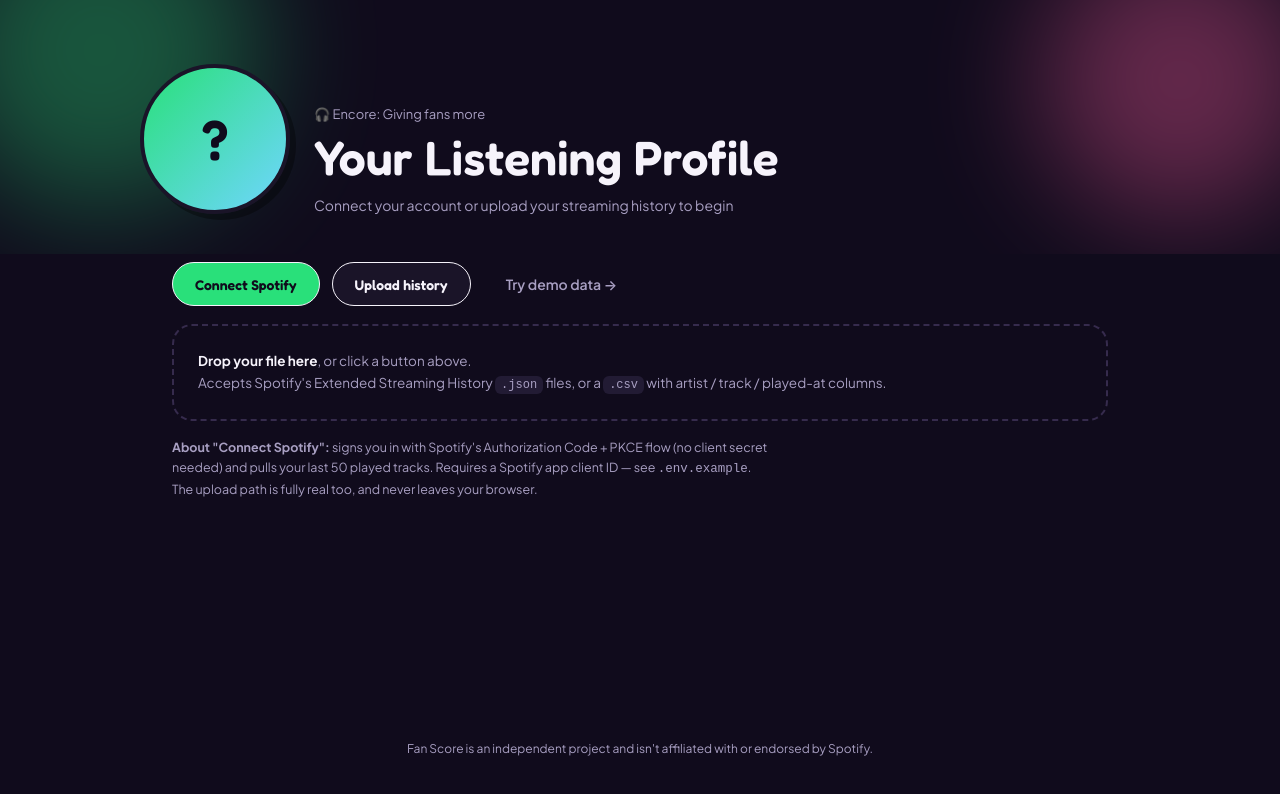
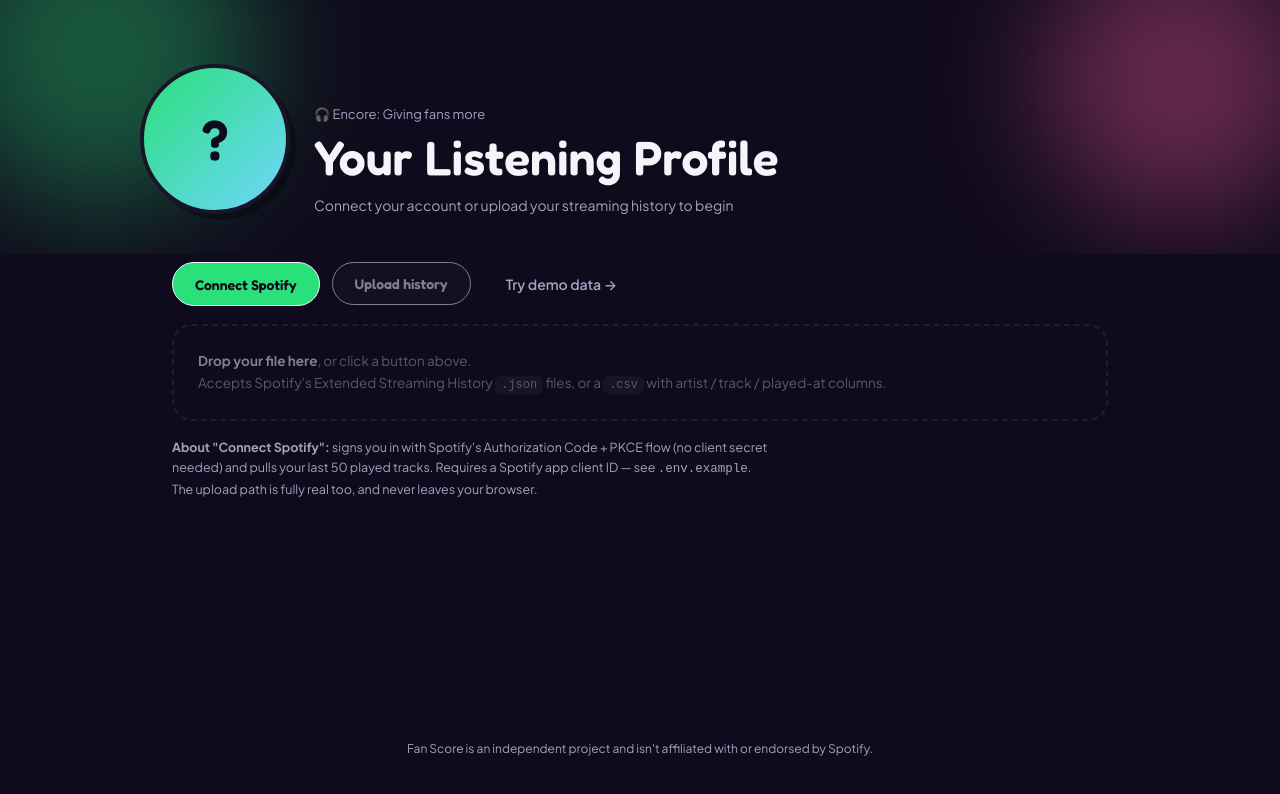
Before and after one commit to kcluu/encore, a React (Vite) app: page / in a window 1280 px wide. Shown: the top 794 px of the page. Built offline with nearby package versions, Linux system fonts and the light colour scheme.

Commit message:
fix: disabled tooltip

```diff
--- a/src/components/EntryActions.css
+++ b/src/components/EntryActions.css
@@ -31,6 +31,16 @@
   background: rgba(41, 224, 122, 0.08);
 }
 
+.dropzone-disabled {
+  cursor: not-allowed;
+  opacity: 0.5;
+}
+
+.tooltip-wrap {
+  display: inline-block;
+  cursor: not-allowed;
+}
+
 .dropzone code {
   background: var(--surface-2);
   padding: 2px 6px;
--- a/src/components/EntryActions.tsx
+++ b/src/components/EntryActions.tsx
@@ -1,8 +1,11 @@
 import './EntryActions.css'
 
-import { useRef, useState } from 'react'
+import { useRef } from 'react'
 
+import { Tooltip } from './Tooltip'
 import type { StatusMessage } from '../utils/types'
+
+const IN_PROGRESS_MESSAGE = 'This feature is currently in progress'
 
 interface EntryActionsProps {
   onFiles: (files: FileList) => void
@@ -13,7 +16,6 @@
 
 export const EntryActions = ({ onFiles, onDemo, onConnect, status }: EntryActionsProps) => {
   const inputRef = useRef<HTMLInputElement>(null)
-  const [dragging, setDragging] = useState(false)
 
   return (
     <div className="entry">
@@ -22,27 +24,25 @@
           Connect Spotify
         </button>
 
-        <button className="btn btn-outline" onClick={() => inputRef.current?.click()}>
+        <Tooltip message={IN_PROGRESS_MESSAGE} className="tooltip-wrap">
+          <button className="btn btn-outline" disabled>
             Upload history
           </button>
+        </Tooltip>
 
         <button className="btn btn-ghost" onClick={onDemo}>
           Try demo data →
         </button>
       </div>
 
+      <Tooltip message={IN_PROGRESS_MESSAGE}>
         <div
-        className={`dropzone ${dragging ? 'dropzone-active' : ''}`}
-        onClick={() => inputRef.current?.click()}
+          className="dropzone dropzone-disabled"
           onDragOver={(e) => {
             e.preventDefault()
-          setDragging(true)
           }}
-        onDragLeave={() => setDragging(false)}
           onDrop={(e) => {
             e.preventDefault()
-          setDragging(false)
-          onFiles(e.dataTransfer.files)
           }}
         >
           <p>
@@ -58,9 +58,11 @@
             accept=".json,.csv"
             multiple
             hidden
+            disabled
             onChange={(e) => e.target.files && onFiles(e.target.files)}
           />
         </div>
+      </Tooltip>
 
       {status && <div className={`status status-${status.type}`}>{status.message}</div>}
 
--- /dev/null
+++ b/src/components/Tooltip.css
@@ -0,0 +1,15 @@
+.cursor-tooltip {
+  position: fixed;
+  transform: translate(14px, 18px);
+  z-index: 200;
+  pointer-events: none;
+  background: var(--surface-2);
+  color: var(--text);
+  border: 1.5px solid var(--border);
+  border-radius: 8px;
+  padding: 6px 10px;
+  font-size: 12px;
+  font-weight: 500;
+  white-space: nowrap;
+  box-shadow: 0 6px 16px rgba(0, 0, 0, 0.35);
+}
--- /dev/null
+++ b/src/components/Tooltip.tsx
@@ -0,0 +1,29 @@
+import './Tooltip.css'
+
+import { useState, type MouseEvent, type ReactNode } from 'react'
+
+interface TooltipProps {
+  message: string
+  children: ReactNode
+  className?: string
+}
+
+export const Tooltip = ({ message, children, className }: TooltipProps) => {
+  const [pos, setPos] = useState<{ x: number; y: number } | null>(null)
+
+  const handleMove = (e: MouseEvent<HTMLDivElement>) => {
+    setPos({ x: e.clientX, y: e.clientY })
+  }
+
+  return (
+    <div className={className} onMouseMove={handleMove} onMouseLeave={() => setPos(null)}>
+      {children}
+
+      {pos && (
+        <span className="cursor-tooltip" style={{ left: pos.x, top: pos.y }}>
+          {message}
+        </span>
+      )}
+    </div>
+  )
+}
--- a/src/index.css
+++ b/src/index.css
@@ -50,6 +50,11 @@
   border: 1.5px solid var(--text);
   cursor: pointer;
   transition: transform 0.12s ease;
+}
+
+.btn:disabled {
+  cursor: not-allowed;
+  opacity: 0.5;
 }
 
 .btn::before,
```
Lines whose indentation alone changed are shown as unchanged.
